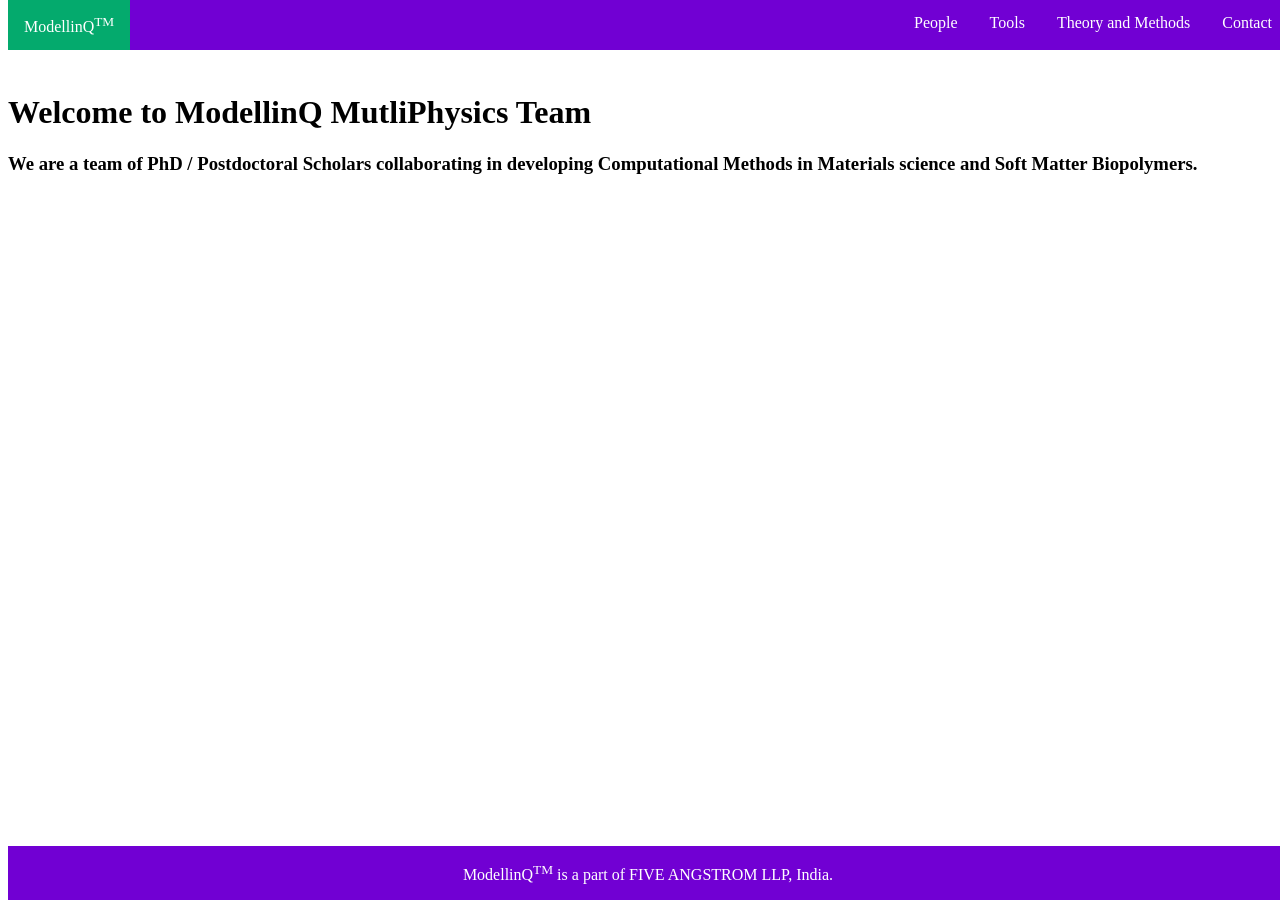
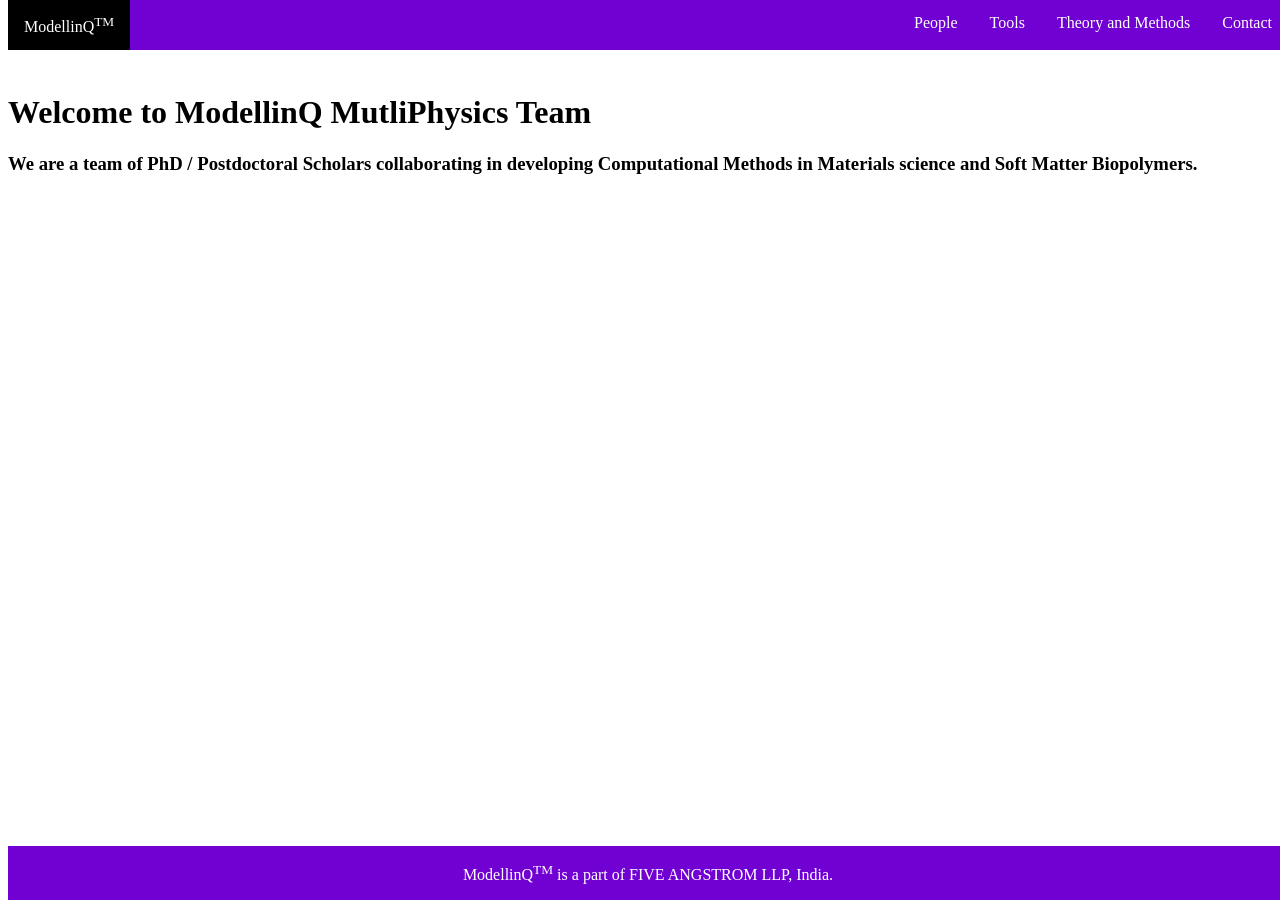
Before and after one commit to ModellinQ/modellinq.github.io, a Jekyll site: the page built from index.md, in a window 1280 px wide. Built offline with Jekyll 4.4.1, drawn with Linux system fonts in a browser that asks for light colours; our own code applies the rules of GitHub Pages for plain Markdown files.

Commit message:
Update default.html

```diff
--- a/_layouts/default.html
+++ b/_layouts/default.html
@@ -38,7 +38,7 @@
   background-color: #111;
 }
 .active {
-  background-color: #04AA6D;
+  background-color: #000000;
 }
 html body{
       padding-top: 65px;
```
